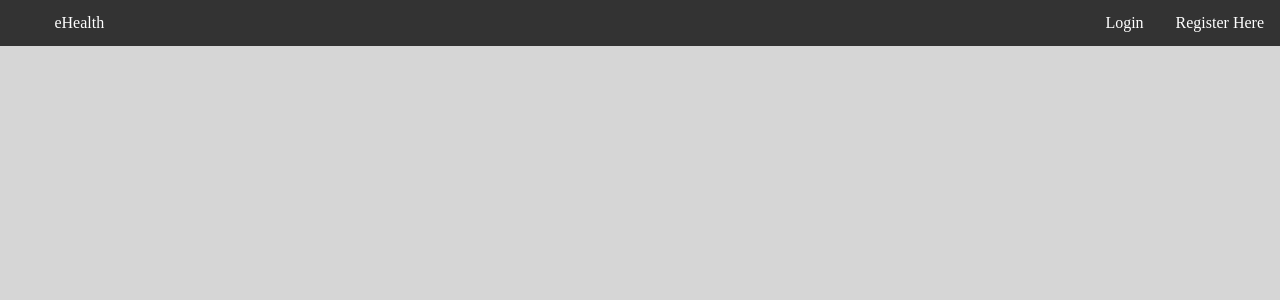
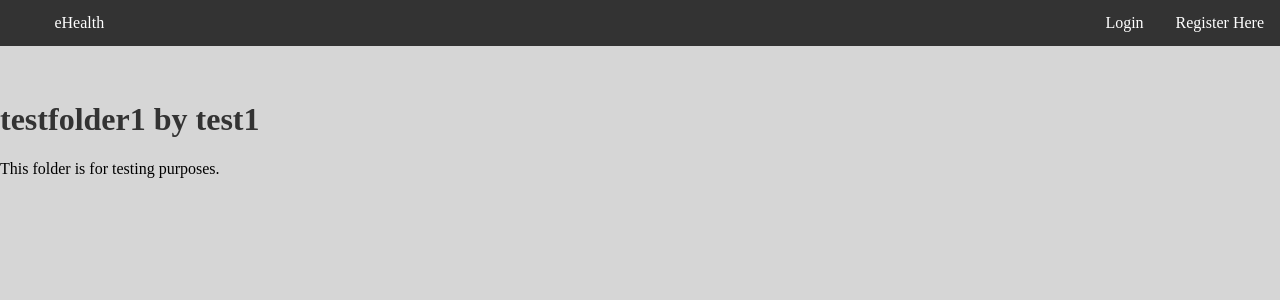
Before and after one commit to 2138422c/ehealth, a Django app: a page that uses templates/fhsa/folder.html in a window 1280 px wide. Shown: the top 300 px of the page. Run offline with Django 3.2, Linux system fonts and the light colour scheme; data comes from the database, SQL or seed files in the repository.

Commit message:
Saving and folders linked up

```diff
--- a/fhsa/views.py
+++ b/fhsa/views.py
@@ -76,10 +76,14 @@ def folder(request, folder_name_slug):
     context_dict = {}
     try:
         folder = UserFolder.objects.get(slug=folder_name_slug)
-        context_dict['folder_name'] = folder.name
+        context_dict['folder'] = folder
+        user = folder.user
 
     except UserFolder.DoesNotExist:
         pass
+
+    avatarSrc = "/fhsastatic/profile_images/" + str(user) + ".png"
+    context_dict['avatarSrc'] = avatarSrc
 
     return render(request, 'fhsa/folder.html', context_dict)
 
--- a/templates/fhsa/folder.html
+++ b/templates/fhsa/folder.html
@@ -6,7 +6,7 @@
 
 {% block body %}
     <div id="header"></div>
-        <h1>{{ folder.name }}</h1>
+        <h1>{{ folder.name }} by {{ folder.user }}</h1>
         <p>{{ folder.description }}</p>
     </div>
 {% endblock %}
--- a/templates/fhsa/save.html
+++ b/templates/fhsa/save.html
@@ -7,7 +7,7 @@
 {% block body %}
 			<h1>Save Result</h1>
 			{% csrf_token %}
-
+			Where would you like to save this result?
 				{% for f in folders %}
           <h2><a href="/fhsa/folder/{{ f.slug }}">{{ f.name }}</a></h2>
             <p>			{{ f.description }}</p>
```
Also changed, not shown: 1 other file.
